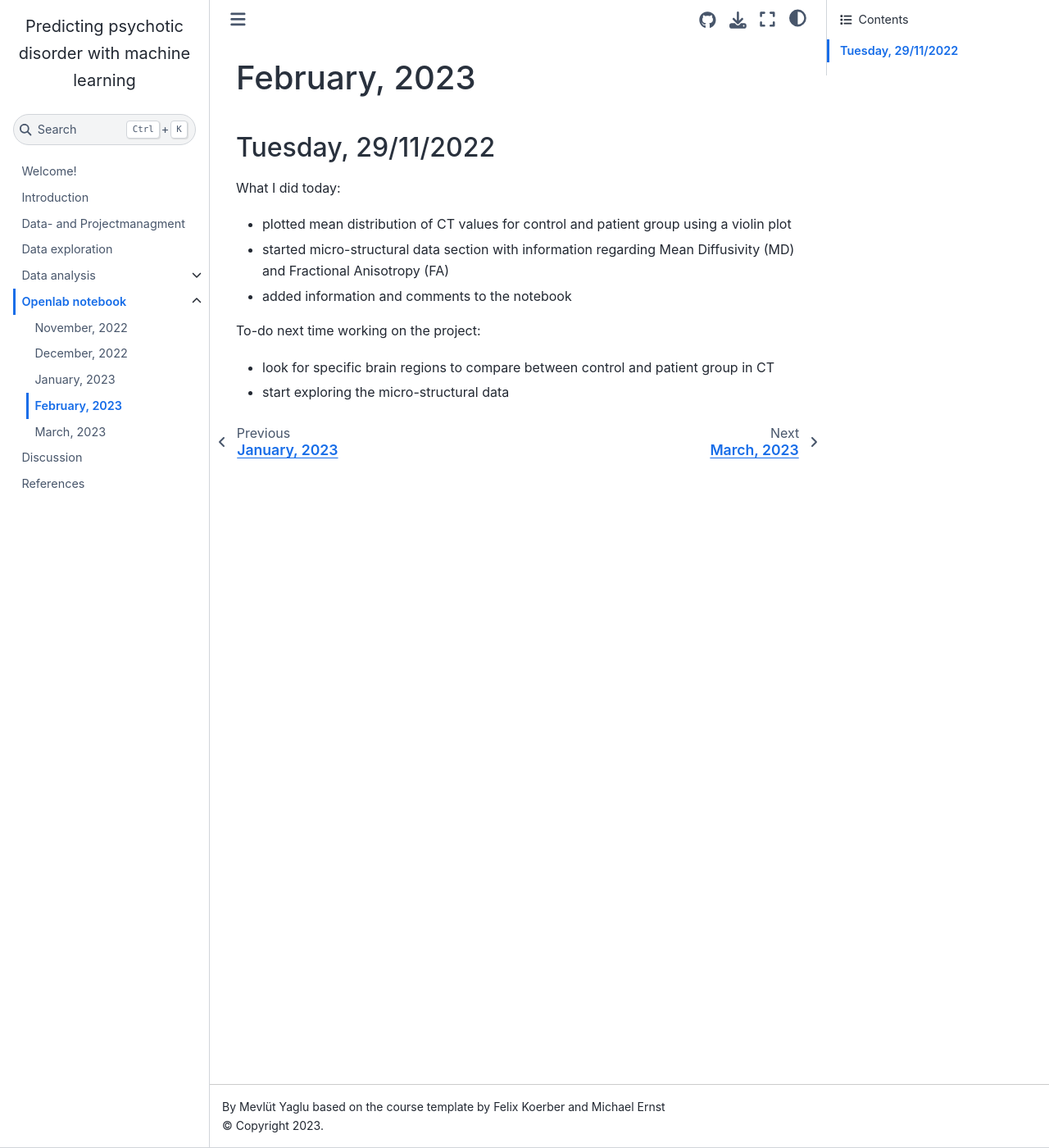
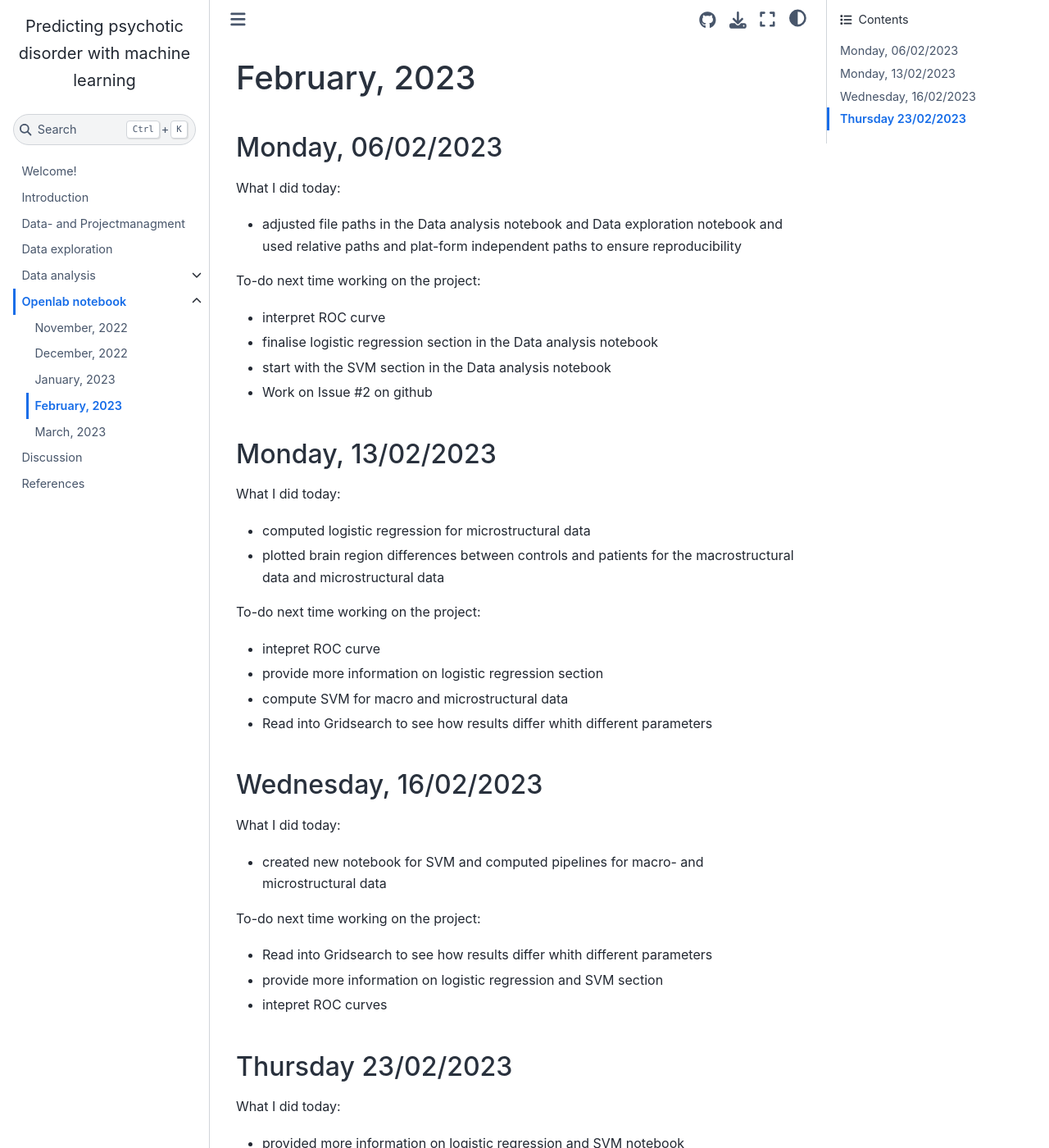
Before and after one commit to mello-y/MSc5_research_project, a Jupyter Book: the page built from content/open_lab_notebook/February.md, in a window 1280 px wide and 1400 px high. Shown: the whole window at 82% size. Built offline with Jupyter Book 1.0.4 settings and Sphinx 7.4.7 and the Sphinx Book theme 1.1.4, drawn with Linux system fonts in a browser that asks for light colours; some of the changed text lies outside the part shown.

Commit message:
updated files accordingly

```diff
--- a/content/open_lab_notebook/February.md
+++ b/content/open_lab_notebook/February.md
@@ -1,11 +1,44 @@
 # February, 2023
 
-## Tuesday, 29/11/2022
+## Monday, 06/02/2023
 What I did today:
-- plotted mean distribution of CT values for control and patient group using a violin plot
-- started micro-structural data section with information regarding Mean Diffusivity (MD) and Fractional Anisotropy (FA)
-- added information and comments to the notebook
+- adjusted file paths in the Data analysis notebook and Data exploration notebook and used relative paths and plat-form independent paths to ensure reproducibility
 
 To-do next time working on the project:
-- look for specific brain regions to compare between control and patient group in CT
-- start exploring the micro-structural data
+- interpret ROC curve
+- finalise logistic regression section in the Data analysis notebook
+- start with the SVM section in the Data analysis notebook
+- Work on Issue #2 on github
+
+## Monday, 13/02/2023
+What I did today:
+- computed logistic regression for microstructural data
+- plotted brain region differences between controls and patients for the macrostructural data and microstructural data
+
+To-do next time working on the project:
+- intepret ROC curve
+- provide more information on logistic regression section
+- compute SVM for macro and microstructural data
+- Read into Gridsearch to see how results differ whith different parameters
+
+## Wednesday, 16/02/2023
+What I did today:
+- created new notebook for SVM and computed pipelines for macro- and microstructural data
+
+To-do next time working on the project:
+- Read into Gridsearch to see how results differ whith different parameters
+- provide more information on logistic regression and SVM section
+- intepret ROC curves
+
+
+## Thursday 23/02/2023
+What I did today:
+- provided more information on logistic regression and SVM notebook
+- intepreted ROC curve for macrostructural data
+- worked on the issue to standardise before splitting the data
+
+To-do next time working on the project:
+- intepret ROC curve for microstructural data
+- Read into Gridsearch to see how results differ whith different parameters
+- provide more information on logistic regression and SVM notebook for microstructual data
+- cross-validate SVM and logistic regression for macro- and microstructural data
```
Also changed, not shown: content/open_lab_notebook/December.md (+1 -8 lines), content/open_lab_notebook/January.md (+0 -14 lines), content/open_lab_notebook/March.md (+10 -6 lines), content/open_lab_notebook/November.md (+10 -0 lines).
